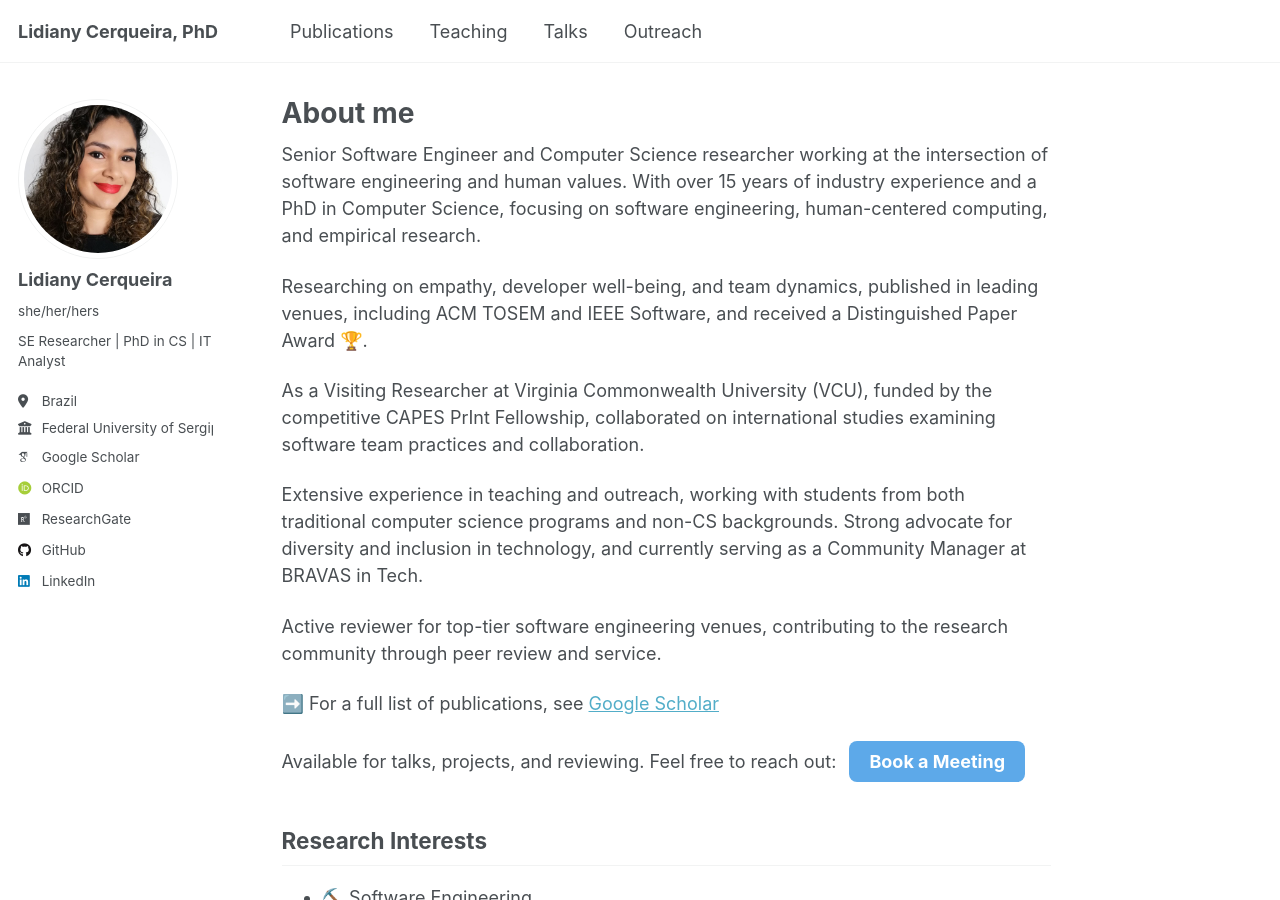
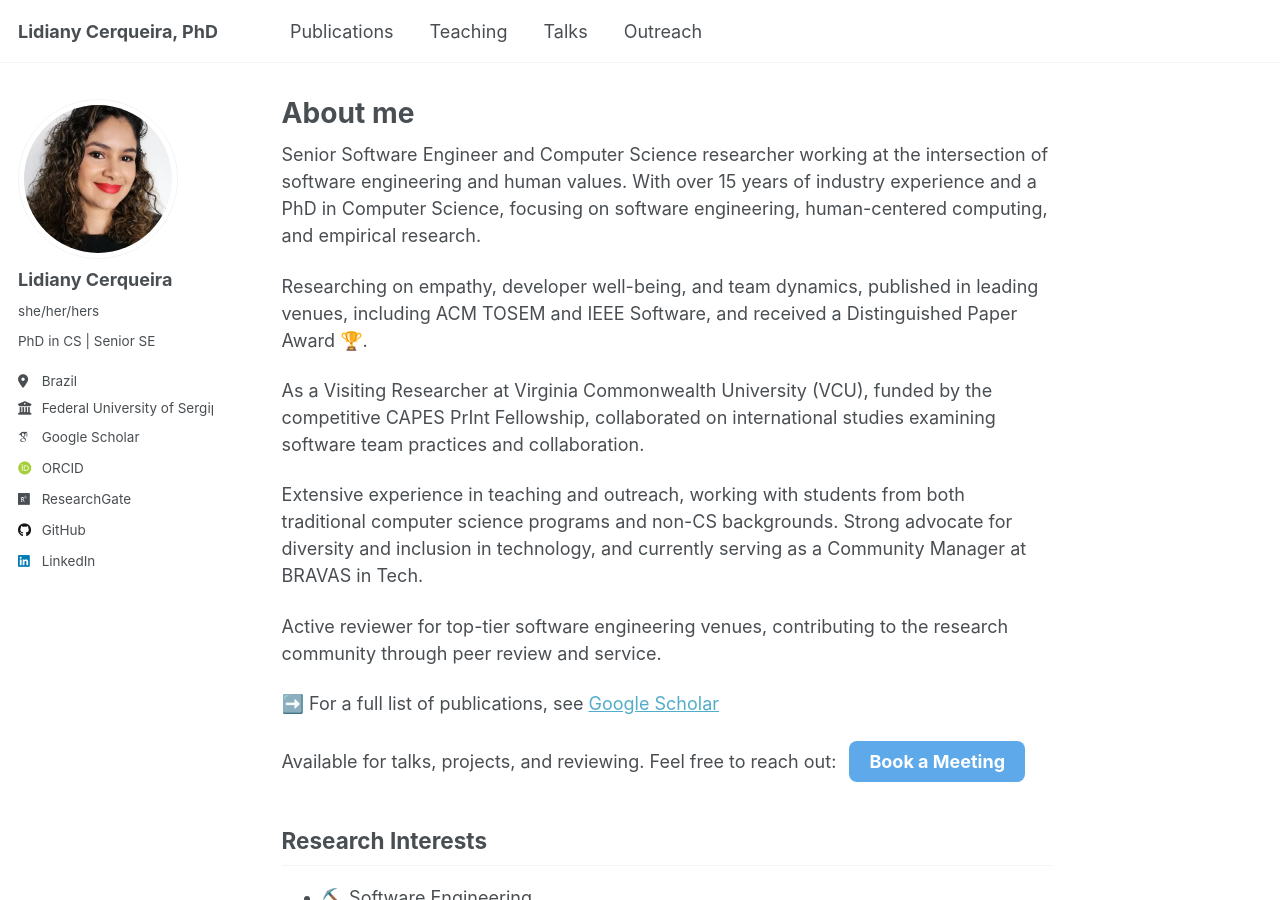
Before and after one commit to lidianycs/lidianycs.github.io, a Jekyll site: the page built from _pages/about.md, in a window 1280 px wide and 900 px high. Built offline with Jekyll 4.4.1, drawn with Linux system fonts in a browser that asks for light colours; some web fonts are replaced.

Commit message:
Update _config.yml

```diff
--- a/_config.yml
+++ b/_config.yml
@@ -24,7 +24,7 @@ author:
   avatar           : "profile.jpg"
   name             : "Lidiany Cerqueira"
   pronouns         : "she/her/hers"
-  bio              : "SE Researcher | PhD in CS | IT Analyst"
+  bio              : "PhD in CS | Senior SE"
   location         : "Brazil"
   employer         : "Federal University of Sergipe"
   uri              : # URL
```
